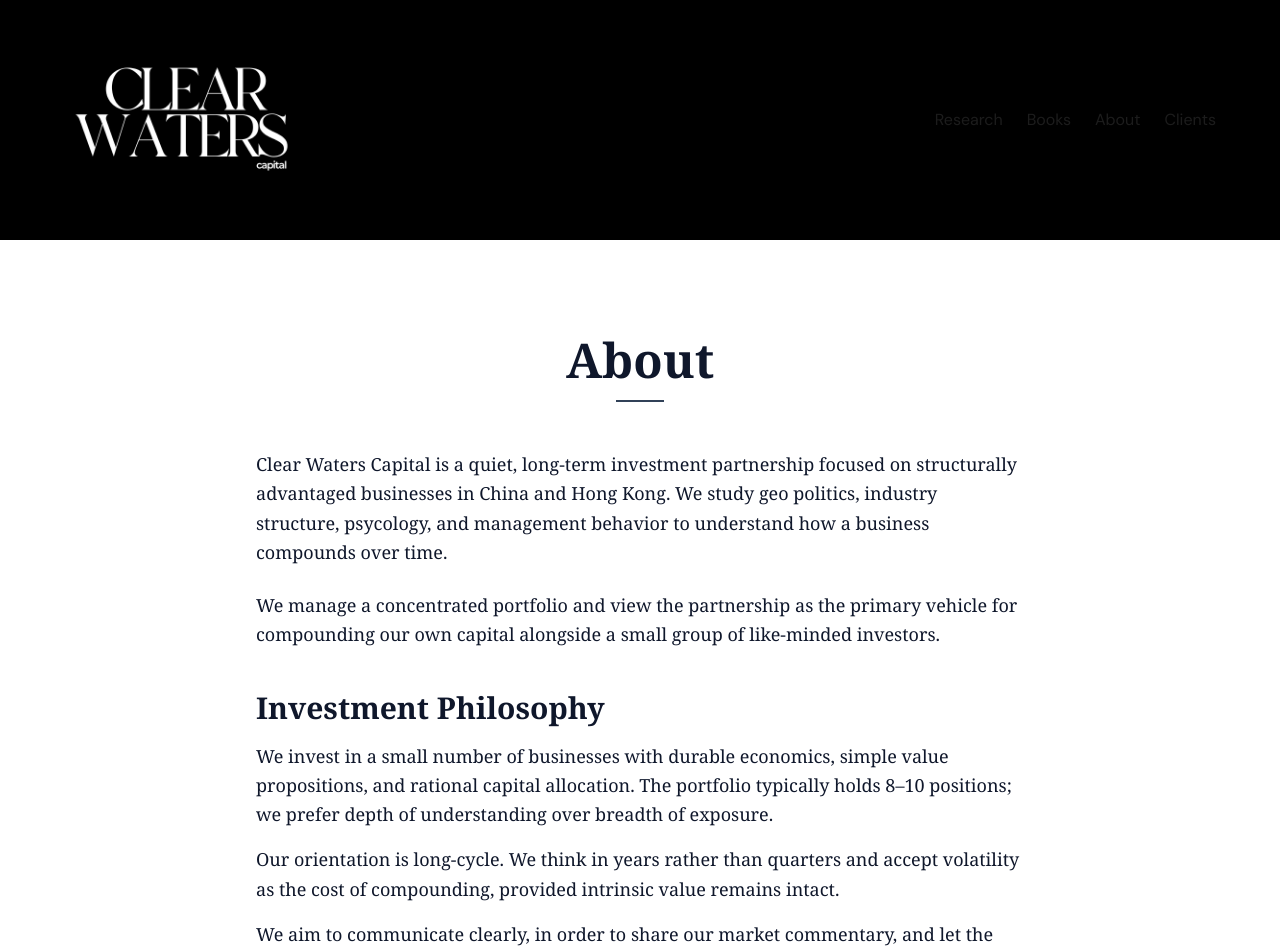
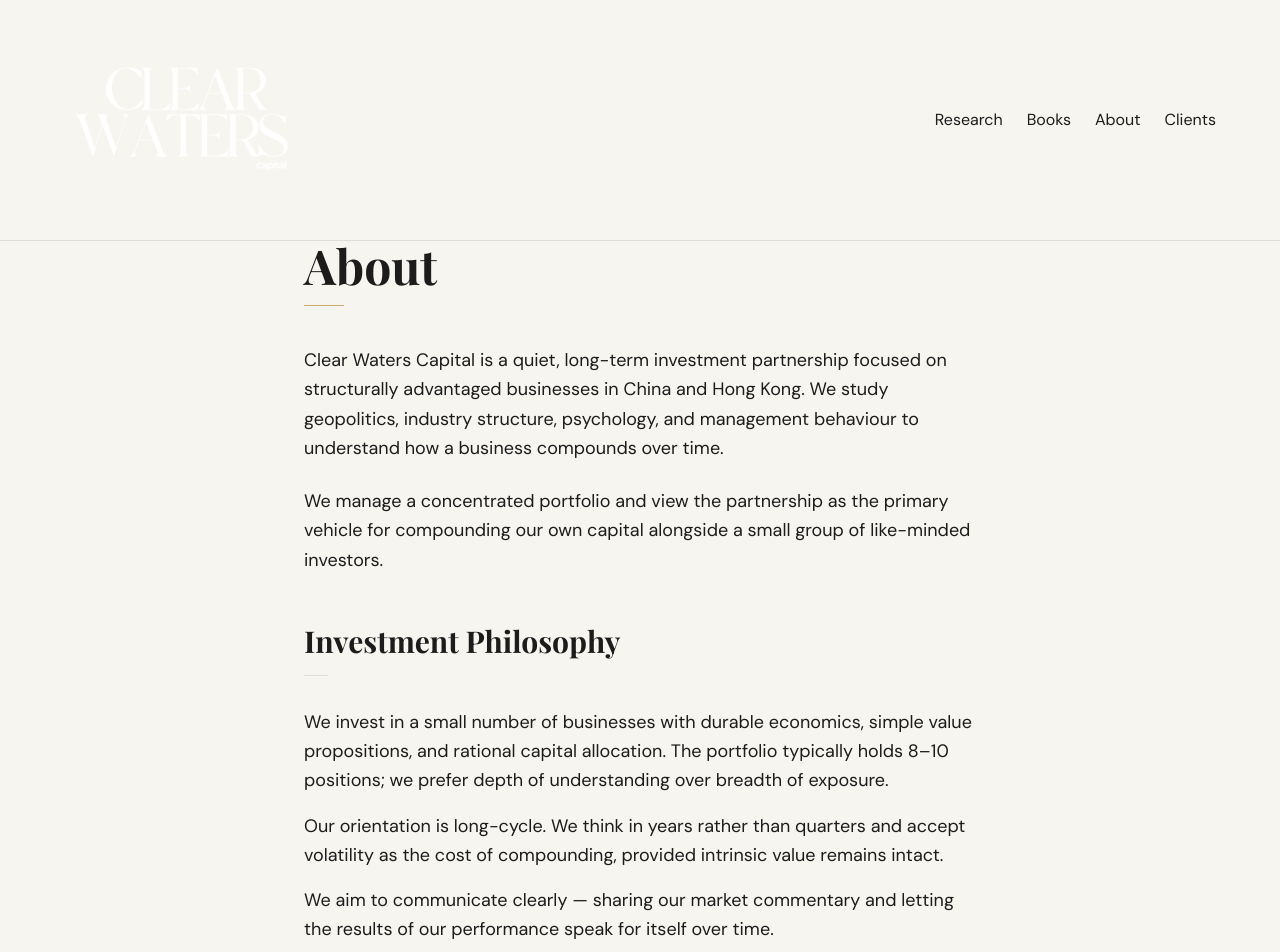
Before and after one commit to ren1239/clearwaters, a Next.js app: page /about in a window 1280 px wide. Shown: the top 952 px of the page. Built offline with nearby package versions, Linux system fonts and the light colour scheme; a web font is replaced by a local one.

Commit message:
feat: restyle About page with Ink & Water palette

```diff
--- a/src/app/about/page.tsx
+++ b/src/app/about/page.tsx
@@ -6,85 +6,78 @@
 
 export default function About() {
   return (
-    <div className="min-h-screen bg-white">
-      <header className="  bg-black w-full">
-        <div className="container mx-auto py-4 bg-black w-full">
-          <Nav />
-        </div>
+    <div className="min-h-screen" style={{ background: "var(--ivory)", color: "var(--ink)" }}>
+      <header className="container py-6" style={{ borderBottom: "1px solid var(--muted)" }}>
+        <Nav />
       </header>
 
-      <main className="container mx-auto px-4">
+      <main className="container py-20">
         <motion.section
-          className="max-w-3xl mx-auto pt-24 pb-24 font-serif text-slate-900"
+          className="max-w-2xl mx-auto"
           initial={{ opacity: 0, y: 20 }}
           animate={{ opacity: 1, y: 0 }}
           transition={{ duration: 0.5 }}
         >
-          {/* Page title */}
           <motion.h1
-            className="text-4xl md:text-5xl font-semibold text-center"
+            className="font-display text-5xl font-bold mb-4"
             initial={{ opacity: 0 }}
             animate={{ opacity: 1 }}
-            transition={{ delay: 0.2 }}
+            transition={{ delay: 0.1 }}
           >
             About
           </motion.h1>
+          <div className="h-px w-10 mb-10" style={{ background: "var(--gold)" }} />
 
-          {/* Small underline / hierarchy cue */}
-          <div className="w-12 h-[2px] bg-slate-700 mx-auto mt-4 mb-12" />
-
-          {/* Intro */}
-          <p className="text-lg leading-relaxed mb-6">
+          <p className="text-lg leading-relaxed mb-6" style={{ color: "var(--ink)" }}>
             Clear Waters Capital is a quiet, long-term investment partnership
             focused on structurally advantaged businesses in China and Hong
-            Kong. We study geo politics, industry structure, psycology, and
-            management behavior to understand how a business compounds over
+            Kong. We study geopolitics, industry structure, psychology, and
+            management behaviour to understand how a business compounds over
             time.
           </p>
 
-          <p className="text-lg leading-relaxed mb-10">
+          <p className="text-lg leading-relaxed mb-12" style={{ color: "var(--ink)" }}>
             We manage a concentrated portfolio and view the partnership as the
             primary vehicle for compounding our own capital alongside a small
             group of like-minded investors.
           </p>
 
-          {/* Investment Philosophy */}
-          <h2 className="text-2xl md:text-3xl font-semibold mb-4">
+          <h2 className="font-display text-3xl font-bold mb-4">
             Investment Philosophy
           </h2>
+          <div className="h-px w-6 mb-8" style={{ background: "var(--muted)" }} />
 
-          <p className="text-lg leading-relaxed mb-4">
+          <p className="text-lg leading-relaxed mb-4" style={{ color: "var(--ink)" }}>
             We invest in a small number of businesses with durable economics,
             simple value propositions, and rational capital allocation. The
             portfolio typically holds 8–10 positions; we prefer depth of
             understanding over breadth of exposure.
           </p>
 
-          <p className="text-lg leading-relaxed mb-4">
+          <p className="text-lg leading-relaxed mb-4" style={{ color: "var(--ink)" }}>
             Our orientation is long-cycle. We think in years rather than
             quarters and accept volatility as the cost of compounding, provided
             intrinsic value remains intact.
           </p>
 
-          <p className="text-lg leading-relaxed">
-            We aim to communicate clearly, in order to share our market
-            commentary, and let the results of our performance speak for itself
-            over time.
+          <p className="text-lg leading-relaxed mb-16" style={{ color: "var(--ink)" }}>
+            We aim to communicate clearly — sharing our market commentary and
+            letting the results of our performance speak for itself over time.
           </p>
 
-          {/* Optional contact block, if you want it later */}
-          {/*
-          <p className="text-lg leading-relaxed mt-10">
-            If you are a prospective investor or would like to learn more about
-            Clear Waters Capital, please contact us at{" "}
+          {/* Contact CTA */}
+          <div className="pt-10" style={{ borderTop: "1px solid var(--muted)" }}>
+            <p className="text-sm mb-4" style={{ color: "var(--subtle)" }}>
+              Interested in learning more?
+            </p>
             <a
               href="mailto:info@clearwaterscapital.com"
-              className="underline decoration-slate-500 underline-offset-4"
+              className="inline-block text-sm font-semibold tracking-[0.08em] uppercase py-3 px-6 rounded-sm transition-opacity hover:opacity-80 focus-visible:outline focus-visible:outline-2 focus-visible:outline-offset-2"
+              style={{ background: "var(--ink)", color: "var(--ivory)" }}
             >
-              info@clearwaterscapital.com
-            </a>.
-          </p>
-          */}
+              Get in Touch
+            </a>
+          </div>
         </motion.section>
       </main>
 
```
